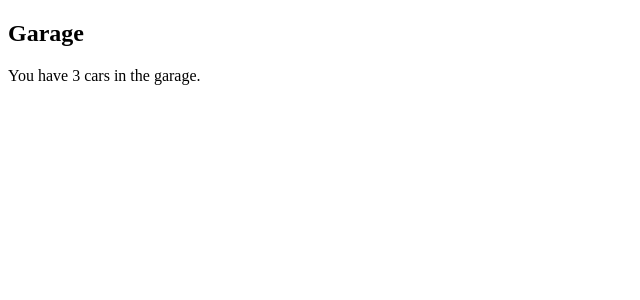
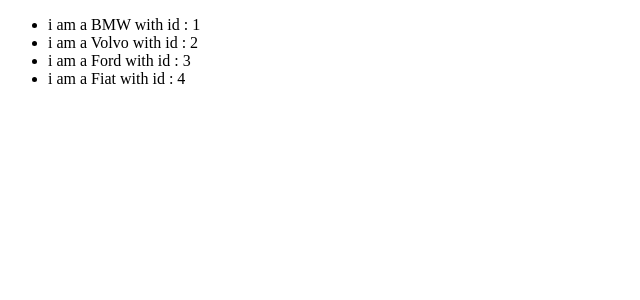
Before and after one commit to womoboy/react-daywork, a React (Create React App) app: page / in a window 1280 px wide. Shown: the top 300 px of the page, without its empty margins (0-640 px from the left). Built offline with nearby package versions, Linux system fonts and the light colour scheme.

Commit message:
create a list with array with objects with id was practiced

```diff
--- /dev/null
+++ b/src/components/car/Car.js
@@ -0,0 +1,6 @@
+
+const Car = (props) => {
+    return <li>i am a {props.brand} with id : {props.id}</li>
+}
+
+export default Car;
--- a/src/components/garage/Garage.js
+++ b/src/components/garage/Garage.js
@@ -1,10 +1,11 @@
-function Garage(props){
-    return(
+import Car from '../car/Car';
+
+const Garage = (props) => {
+    return (
         <>
-            <h2>Garage</h2>
-            {props.cars.length > 0 &&
-                <p>You have {props.cars.length} cars in the garage.</p>
-            }
+            <ul>
+                {props.cars.map((car)=>{return <Car id={car.id} key={car.id} brand={car.title}/>})}
+            </ul>
         </>
     )
 }
--- a/src/index.js
+++ b/src/index.js
@@ -2,7 +2,12 @@
 import ReactDOM from "react-dom/client";
 import App from './App';
 
-const cars = ['ford', 'bmw', 'audi'];
+const cars = [
+    {id: 1, title: "BMW"},
+    {id: 2, title: "Volvo"},
+    {id: 3, title: "Ford"},
+    {id: 4, title: "Fiat" }
+];
 
 const root = ReactDOM.createRoot(document.getElementById("root"));
 root.render(<App cars={cars}/>);
```
